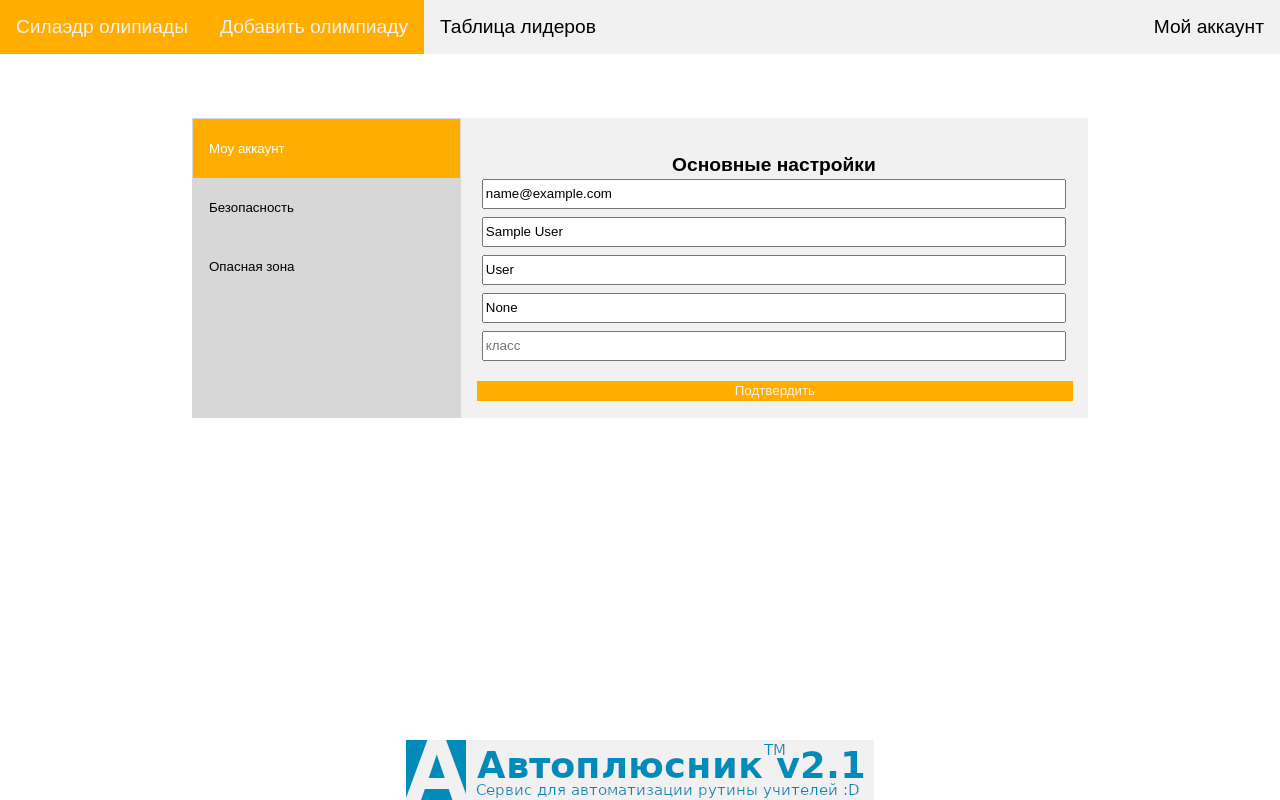
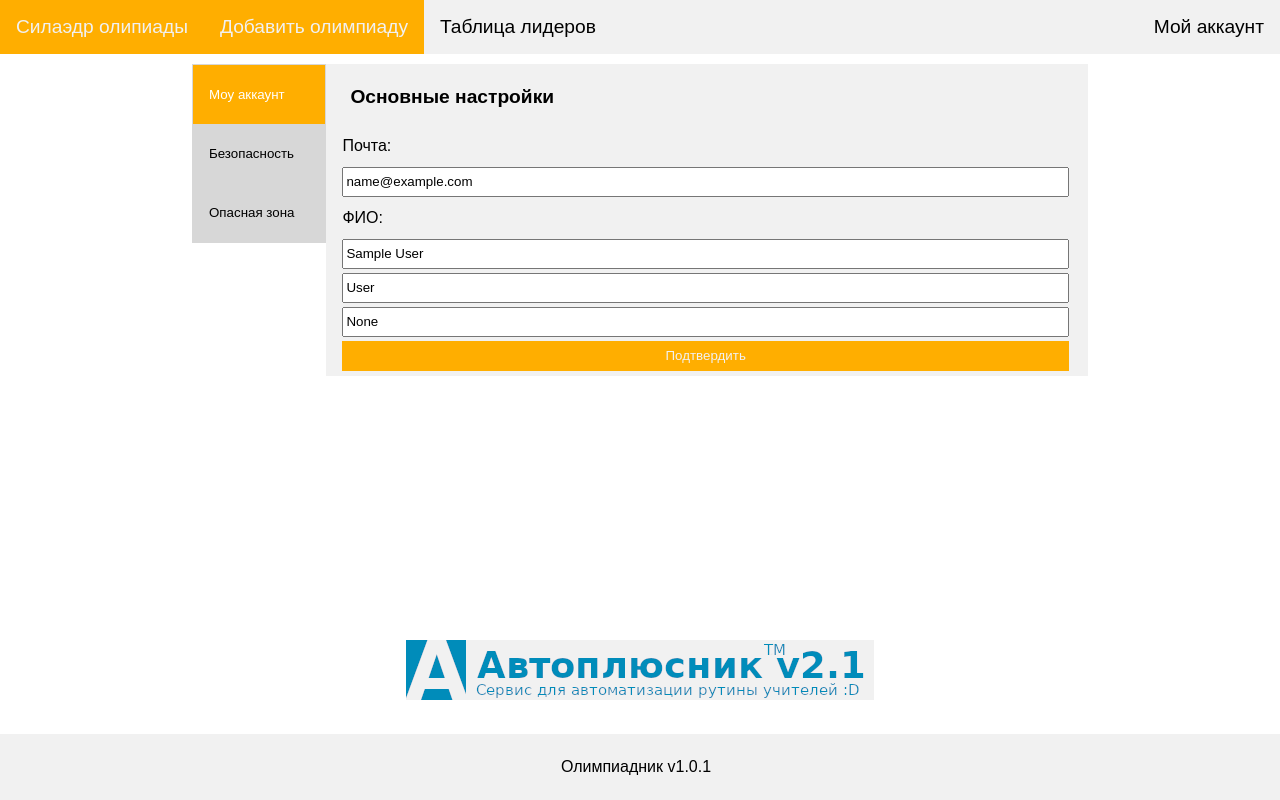
Before and after one commit to Minuta18/SilaederOlimpiads, a Flask app: page /edit/ in a window 1280 px wide. Run offline with Flask 3, Linux system fonts and the light colour scheme; the visitor is signed in with stand-in values (Sample User, id 1).

Commit message:
Updated front-end

```diff
--- a/Auth/Models.py
+++ b/Auth/Models.py
@@ -9,7 +9,6 @@ class User(UserMixin, db.Model):
     name = db.Column(db.String(255), index=True)
     last_name = db.Column(db.String(255), index=True)
     middle_name = db.Column(db.String(255), index=True)
-    klass = db.Column(db.SmallInteger)
     password_hashed = db.Column(db.String(255))
     permissions = db.Column(db.SmallInteger)
     points = db.Column(db.Integer)
--- a/Auth/Views.py
+++ b/Auth/Views.py
@@ -45,7 +45,6 @@ def register():
         name = request.form.get('name')
         surname = request.form.get('surname')
         midname = request.form.get('midname')
-        klass = int(request.form.get('klass'))
         password = request.form.get('pass')
         password_confirmation = request.form.get('pass2')
 
@@ -54,7 +53,6 @@ def register():
             name=name,
             last_name=surname,
             middle_name=midname,
-            klass=klass,
             password_hashed=generate_password_hash(password, method='scrypt'),
             permissions=Permissions.admin.value,
             points=0,
@@ -80,7 +78,7 @@ def register():
         return redirect('/')
     return render_template('auth/Register.html', code=0, new_user=User(
         email='', name='', last_name='', middle_name='',
-        klass=5, password_hashed='', permissions=Permissions.default.value,
+        password_hashed='', permissions=Permissions.default.value,
     ))
 
 @app.route('/logout/', methods=['GET'])
--- a/Main.py
+++ b/Main.py
@@ -8,4 +8,4 @@ with app.app_context():
     db.create_all()
 
 if __name__ == "__main__":
-    app.run()
+    app.run(host='0.0.0.0', port=17025)
--- a/static/style/Ad.css
+++ b/static/style/Ad.css
@@ -5,7 +5,7 @@
     height: 60;
     top: 100%;
     left: 50%;
-    margin-top: -60px;
+    margin-top: -160px;
     margin-left: -234px;
 }
 
--- /dev/null
+++ b/static/style/Footer.css
@@ -0,0 +1,10 @@
+.footer {
+    position: fixed;
+    background-color: #f1f1f1;
+    overflow: hidden;
+    width: 100%;
+    height: fit-content;
+    bottom: 0px;
+    left: 0px;
+    text-align: center;
+}
--- a/static/style/Forms.css
+++ b/static/style/Forms.css
@@ -4,24 +4,26 @@ label {
     margin: 4px;
 }
 
+.inline label {
+    text-align: start;
+    display: inline-block;
+    margin: 4px;
+}
+
 input {
     display: block;
-    padding-left: auto;
-    padding-right: auto;
-    margin-top: 16px !important;
-    width: 97%;
-    height: 20px;
+    width: calc(100% - 10px);
     margin: 4px;
+    height: 30px;
 }
 
 input[type="submit"] {
     display: block;
     margin: 4px;
+    margin-top: 8px;
     background-color: #ffae00;
     border: 1px solid #ffae00;
     color: #f1f1f1;
-    height: 20px;
-    width: 99%;
 }
 
 input[type="checkbox"] {
@@ -32,6 +34,5 @@ textarea {
     display: block;
     margin: 4px;
     margin-top: 8px;
-    width: 97%;
     height: 300px;
 }
--- a/static/style/Main.css
+++ b/static/style/Main.css
@@ -1,9 +1,7 @@
-* {
-    box-sizing:
-    border-box
-}
-
 body {
+    box-sizing: border-box;
+    -moz-box-sizing: border-box;
+    -webkit-box-sizing: border-box;
     padding: 0;
     margin: 0;
     font-family: sans-serif, arial, helvetica;
@@ -12,6 +10,7 @@ body {
 .text {
     font-size: medium;
     padding: 8px;
+    padding-left: 0px;
 }
 
 .normal-text {
--- a/static/style/Navbar.css
+++ b/static/style/Navbar.css
@@ -1,6 +1,11 @@
 .navbar {
+    position: fixed;
     background-color: #f1f1f1;
     overflow: hidden;
+    width: 100%;
+    height: fit-content;
+    top: 0px;
+    left: 0px;
 }
 
 .navbar a {
--- a/static/style/Tabs.css
+++ b/static/style/Tabs.css
@@ -4,8 +4,8 @@
     float: left;
     border: 1px solid #d7d7d7;
     background-color: #d7d7d7;
-    width: 30%;
-    height: 300px;
+    width: 15%;
+    height: fit-content;
 }
 
 .tab button {
@@ -36,7 +36,8 @@
     padding: 0px 12px;
     border: 1px solid #f1f1f1;
     background-color: #f1f1f1;
-    width: 70%;
+    width: 85%;
     border-left: none;
-    height: 300px;
+    height: fit-content;
+    min-height: 300px;
 }
--- a/static/style/Utils.css
+++ b/static/style/Utils.css
@@ -7,7 +7,7 @@
     border: 1px solid #d7d7d7;
 }
 
-.filter-container select, input, label {
+select, .filter-container input, .filter-container label {
     display: inline-block;
     height: 30px;
     min-width: 120px;
--- a/templates/auth/Login.html
+++ b/templates/auth/Login.html
@@ -21,8 +21,10 @@
         {% if code == 2 %}
             <label class="danger">Пароли не совпадают</label>
         {% endif %}
-        <input type="text" placeholder="почта" name="email" value="{{ email }}" required>
-        <input type="password" placeholder="пароль" name="password" value="{{ passw }}" required>
+        <label for="email" class="text">Почта:</label>
+        <input type="text" placeholder="Введите почту" name="email" value="{{ email }}" required>
+        <label for="email" class="text">Пароль:</label>
+        <input type="password" placeholder="Введите пароль" name="password" value="{{ passw }}" required>
         <input type="submit" value="Вход">
     </form>
 </div>
--- a/templates/init/Base.html
+++ b/templates/init/Base.html
@@ -11,6 +11,7 @@
         <link rel="stylesheet" href="{{ url_for('static', filename='style/Tabs.css') }}">
         <link rel="stylesheet" href="{{ url_for('static', filename='style/Utils.css') }}">
         <link rel="stylesheet" href="{{ url_for('static', filename='style/Ad.css') }}">
+        <link rel="stylesheet" href="{{ url_for('static', filename='style/Footer.css') }}">
         {% block js %}{% endblock %}
     </head>
     <body>
@@ -32,5 +33,9 @@
                 <img src="{{ url_for('static', filename='image/Ad.png') }}">
             </a>
         </div>
+
+        <div class="footer">
+            <p class="text">Олимпиадник v1.0.1</p>
+        </div>
     </body>
 </html>
--- a/templates/olimp/Edit.html
+++ b/templates/olimp/Edit.html
@@ -43,11 +43,13 @@
         <div id="MyAcc" class="tabcontent">
             <form method="post" action="?form=1">
                 <label><h1 class="header-text">Основные настройки</h1></label>
-                <input type="text" placeholder="почта" name="email" style="margin-top: 4px !important" value="{{ usr.email }}" required>
-                <input type="text" placeholder="имя" name="name" style="margin-top: 4px !important" value="{{ usr.name }}" required>
-                <input type="text" placeholder="фамилия" name="surname" style="margin-top: 4px !important" value="{{ usr.last_name }}" required>
-                <input type="text" placeholder="отчество" name="midname" style="margin-top: 4px !important" value="{{ usr.middle_name }}" required>
-                <input type="number" placeholder="класс" name="klass" style="margin-top: 4px !important"  value="{{ usr.klass }}" min="5" max="11" required>
+
+                <label for="olimp" class="text">Почта:</label>
+                <input type="text" placeholder="Введите почту" name="email" value="{{ usr.email }}" required>
+                <label for="olimp" class="text">ФИО:</label>
+                <input type="text" placeholder="Введите имя" name="name" value="{{ usr.name }}" required>
+                <input type="text" placeholder="Введите фамилию" name="surname" value="{{ usr.last_name }}" required>
+                <input type="text" placeholder="Введите отчество" name="midname" value="{{ usr.middle_name }}" required>
                 <input type="submit" style="margin-top: 4px" value="Подтвердить">
             </form>
         </div>
```
Also changed, not shown: templates/auth/Register.html (+10 -8 lines), templates/olimp/Add.html (+15 -6 lines), Init/app.db, 1 other file.
